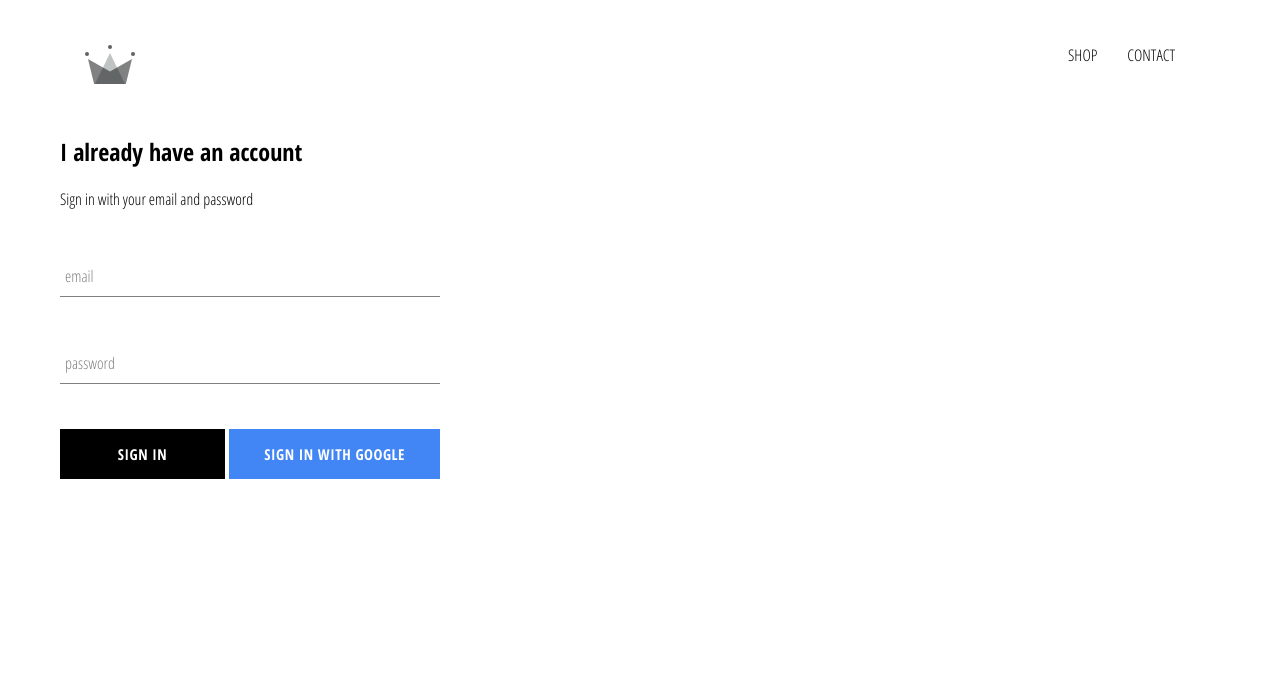
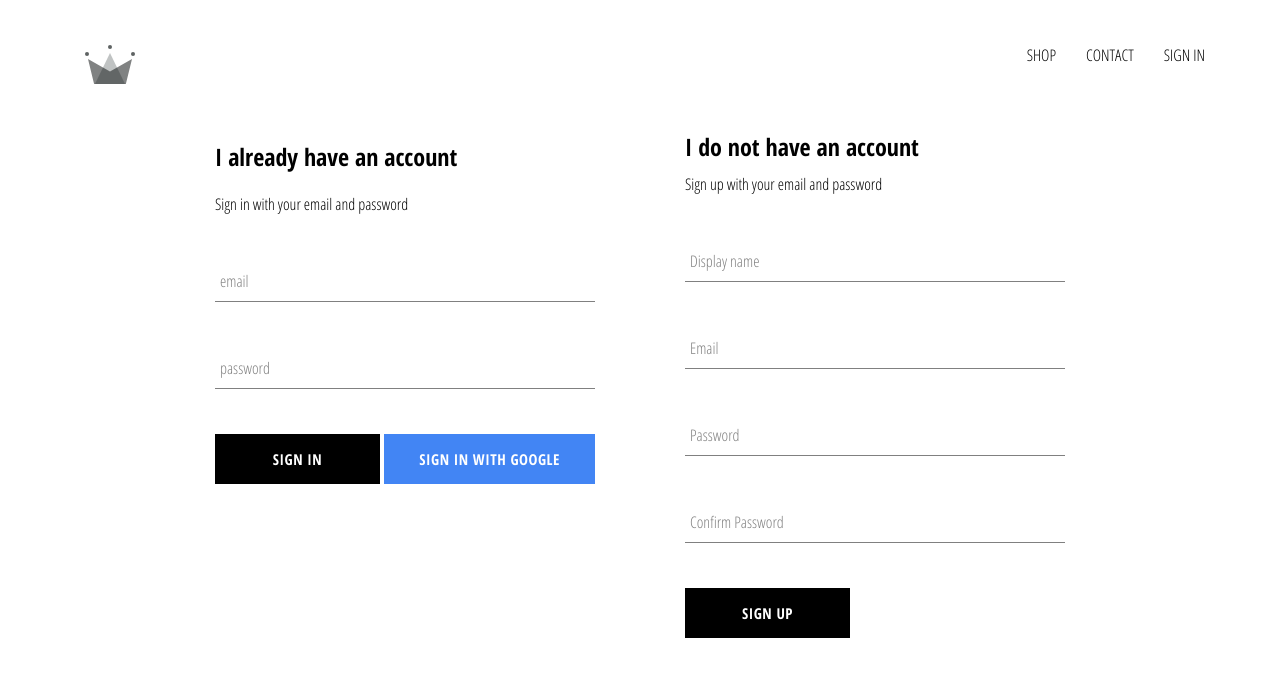
Before and after one commit to boka88/crwn-chlothing, a React (Create React App) app: page /signin in a window 1280 px wide. Shown: the top 676 px of the page. Built offline with nearby package versions, Linux system fonts and the light colour scheme; no server answers.

Commit message:
Implement firebase utils, included ability to store authenticated users into our firestore database

```diff
--- a/src/App.js
+++ b/src/App.js
@@ -6,7 +6,7 @@
 import ShopPage from './pages/shop/shop.component'
 import SignInAndSignUpPage from './pages/sign-in-and-sign-up/sign-in-and-sign-up.component'
 import Header from './components/header/header.component'
-import { auth } from './firebase/firebase.utils'
+import { auth, createUserProfileDocument } from './firebase/firebase.utils'
 
 //Stao na folder 7. snimak 5.Google Sign In Authentication
 
@@ -22,10 +22,23 @@
   unsubscribeFromAuth = null
 
   componentDidMount() {
-    this.unsubscribeFromAuth = auth.onAuthStateChanged(user => {
-      this.setState({ currentUser: user })
+    this.unsubscribeFromAuth = auth.onAuthStateChanged(async userAuth => {
+      if (userAuth) {
+        const userRef = await createUserProfileDocument(userAuth)
 
-      console.log(user)
+        userRef.onSnapshot(snapShot => {
+          this.setState({
+            currentUser: {
+              id: snapShot.id,
+              ...snapShot.data()
+            }
+          })
+
+          console.log(this.state)
+        })
+      }else{
+      this.setState({ currentUser: userAuth })
+    }
     })
   }
 
--- a/src/components/header/header.component.jsx
+++ b/src/components/header/header.component.jsx
@@ -23,7 +23,7 @@
                 currentUser ?
                 <div className='option' onClick={() => auth.signOut()}>SIGN OUT</div>
                 :
-                <Link className='option' to='/signin'></Link>
+                <Link className='option' to='/signin'>SIGN IN</Link>
             }
         </div>
 
--- /dev/null
+++ b/src/components/sign-up/sign-up.component.jsx
@@ -0,0 +1,101 @@
+import React from 'react'
+
+import FormInput from '../form-input/form-input.component'
+import CustomButton from '../custom-button/custom-button.component'
+
+import { auth, createUserProfileDocument } from '../../firebase/firebase.utils'
+
+import './sign-up.styles.scss'
+
+class SignUp extends React.Component {
+    constructor() {
+        super()
+
+        this.state = {
+            displayName: '',
+            email: '',
+            password: '',
+            confirmPassword: ''
+        }
+    }
+
+    handleSubmit = async event => {
+        event.preventDefault()
+
+        const { displayName, email, password, confirmPassword } = this.state
+
+        if(password !== confirmPassword) {
+            alert("passwords don`t match")
+            return
+        }
+
+        try {
+            const { user } = await auth.createUserWithEmailAndPassword(email, password)
+
+            await createUserProfileDocument(user, { displayName })
+
+            this.setState({
+                displayName: '',
+                email: '',
+                password: '',
+                confirmPassword: ''
+            })
+
+        } catch (error) {
+            console.error(error)
+        }
+    }
+
+    handleChange = event => {
+        const { name, value } = event.target
+
+        this.setState({ [name]: value })
+    }
+
+    render() {
+        const { displayName, email, password, confirmPassword } = this.state
+        return(
+            <div className='sign-up'>
+                <h2 className='title'>I do not have an account</h2>
+                <span>Sign up with your email and password</span>
+                <form className='sig-up-form' onSubmit={this.handleSubmit}>
+                    <FormInput
+                     type='text'
+                     name='displayName'
+                     value={displayName}
+                     onChange={this.handleChange}
+                     label='Display name'
+                     required
+                    />
+                     <FormInput
+                     type='email'
+                     name='email'
+                     value={email}
+                     onChange={this.handleChange}
+                     label='Email'
+                     required
+                    />
+                    <FormInput
+                     type='password'
+                     name='password'
+                     value={password}
+                     onChange={this.handleChange}
+                     label='Password'
+                     required
+                    />
+                    <FormInput
+                     type='password'
+                     name='confirmPassword'
+                     value={confirmPassword}
+                     onChange={this.handleChange}
+                     label='Confirm Password'
+                     required
+                    />
+                    <CustomButton type='submit'>SIGN UP</CustomButton>
+                </form>
+            </div>
+        )
+    }
+}
+
+export default SignUp
--- /dev/null
+++ b/src/components/sign-up/sign-up.styles.scss
@@ -0,0 +1,9 @@
+.sign-up {
+    display: flex;
+    flex-direction: column;
+    width: 380px;
+
+    .title {
+        margin: 10px 0;
+    }
+}
--- a/src/firebase/firebase.utils.js
+++ b/src/firebase/firebase.utils.js
@@ -13,6 +13,32 @@
     measurementId: "G-FPZHHWX8PJ"
   }
 
+  export const createUserProfileDocument = async (userAuth, additionalData) => {
+    if (!userAuth) return
+
+    const userRef = firestore.doc(`users/${userAuth.uid}`)
+
+    const snapShot = await userRef.get()
+
+    if(!snapShot.exists) {
+      const { displayName, email } = userAuth
+      const createdAt = new Date()
+
+      try {
+        await userRef.set({
+          displayName,
+          email,
+          createdAt,
+          ...additionalData
+        })
+      } catch (error) {
+        console.log('error creating user', error.message)
+      }
+    }
+
+    return userRef
+  }
+
   firebase.initializeApp(config)
 
   export const auth = firebase.auth()
--- a/src/pages/sign-in-and-sign-up/sign-in-and-sign-up.component.jsx
+++ b/src/pages/sign-in-and-sign-up/sign-in-and-sign-up.component.jsx
@@ -1,12 +1,14 @@
 import React from 'react'
 
 import SignIn from '../../components/sign-in/sign-in.component'
+import SignUp from '../../components/sign-up/sign-up.component'
 
 import './sign-in-and-sign-up.styles.scss'
 
 const SignInAndSignUp = () => (
-    <div className='sign-in-and-sign-out'>
+    <div className='sign-in-and-sign-up'>
         <SignIn />
+        <SignUp />
     </div>
 )
 
--- a/src/pages/sign-in-and-sign-up/sign-in-and-sign-up.styles.scss
+++ b/src/pages/sign-in-and-sign-up/sign-in-and-sign-up.styles.scss
@@ -0,0 +1,6 @@
+.sign-in-and-sign-up {
+    width: 850px;
+    display: flex;
+    justify-content: space-between;
+    margin: 30px auto;
+}
```
